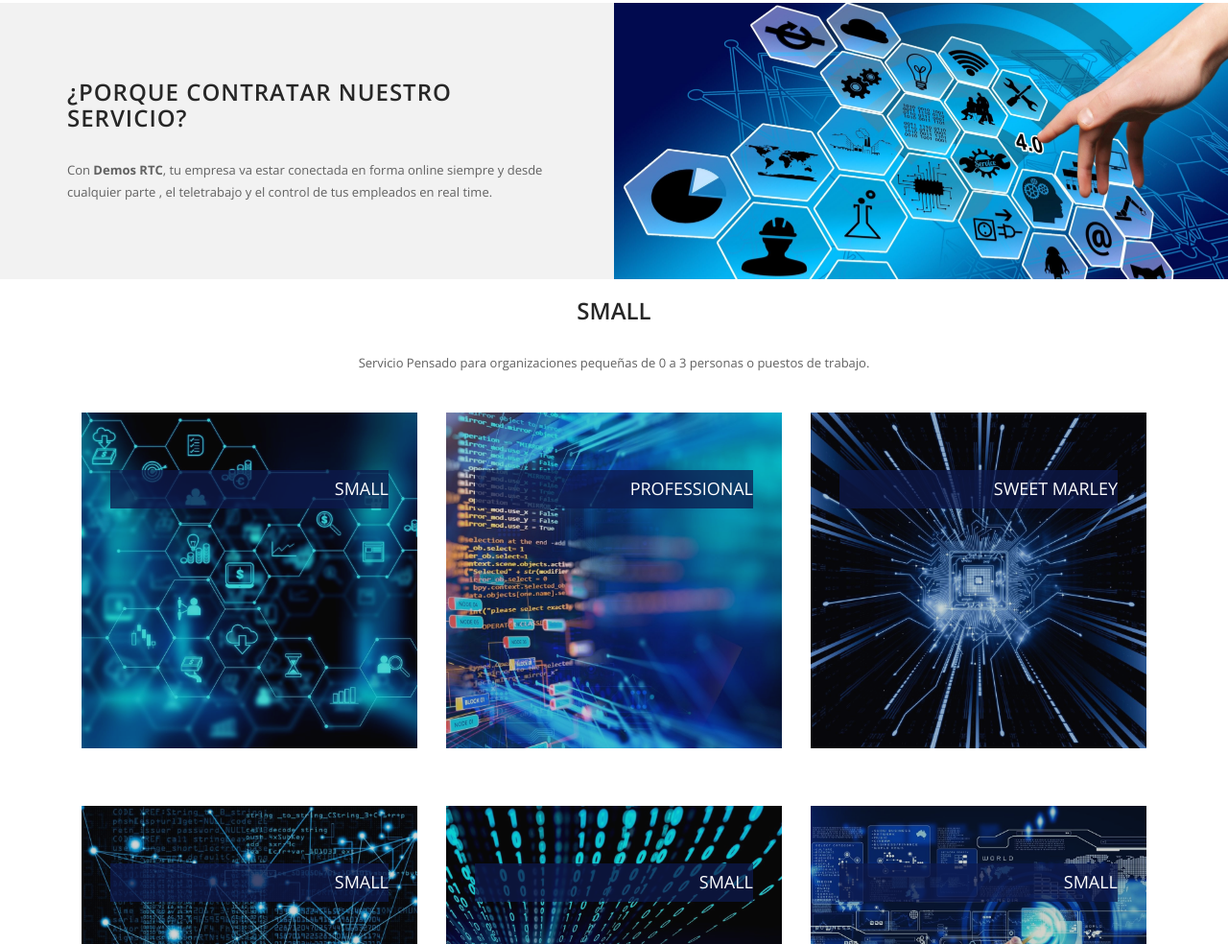
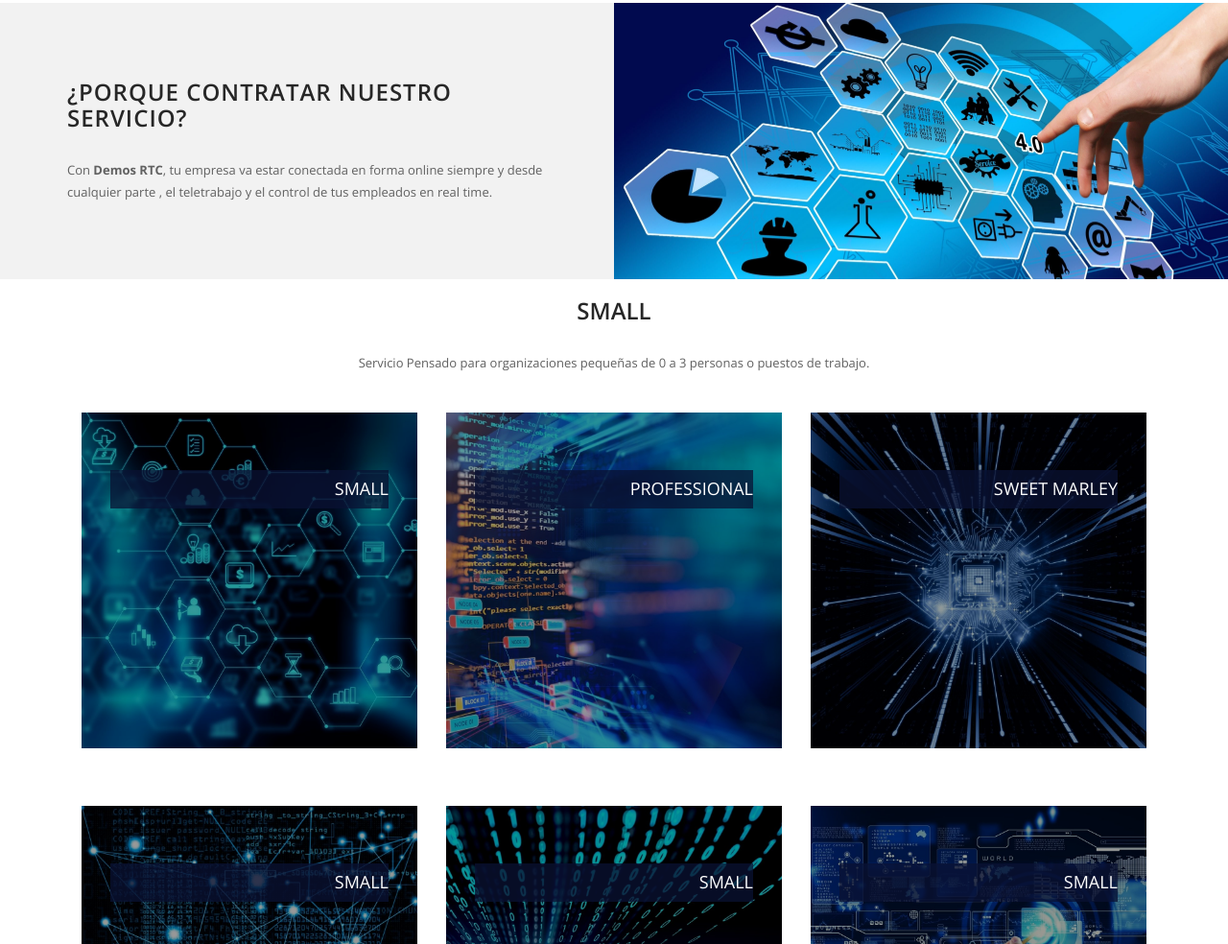
Before and after one commit to pereyradaniel/demos, a plain HTML site: page index.html in a window 1280 px wide. Shown: the part 1816-2800 px from the top of the page at 96% size. Drawn offline with nearby package versions, Linux system fonts and the light colour scheme.

Commit message:
fondo imagen

```diff
--- a/css/style.css
+++ b/css/style.css
@@ -754,7 +754,7 @@ ul.social_icons li  a i{
 	position: relative;
 	margin-top:30px;
 	margin-bottom:30px;
-	background: #272727;
+	background: #000000;
 	text-align: center;
 	cursor: pointer;
 }
@@ -762,8 +762,15 @@ ul.social_icons li  a i{
 .gallery figure img {
 	position: relative;
 	display: block;
-	opacity: 0.8;
+	opacity: 0.6;
+  transition: all 0.2s;
 }
+.gallery figure img:hover {
+	position: relative;
+	display: block;
+	opacity: 1;
+}
+
 
 .gallery figure figcaption {
 	padding: 0;
@@ -785,7 +792,10 @@ ul.social_icons li  a i{
 
 figure.effect-marley figcaption {
 	text-align: right;
+  background-color: rgb(10, 18, 51);
+
 }
+
 
 figure.effect-marley h4,
 figure.effect-marley p {
@@ -793,7 +803,7 @@ figure.effect-marley p {
 	right: 30px;
 	left: 30px;
 	padding: 10px 0;
-  background-color: rgba(14, 26, 77, 0.747);
+  background-color: rgba(10, 18, 51, 0.747);
 }
 
 
```
